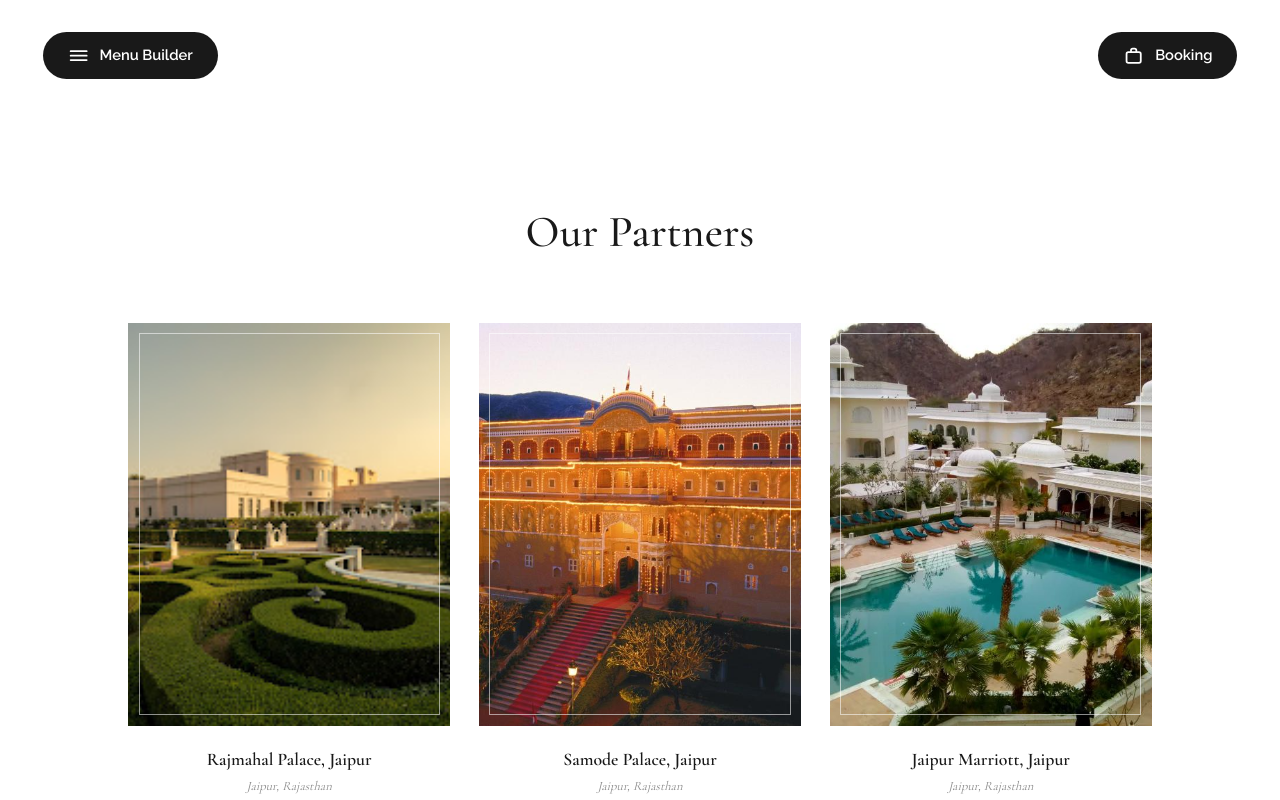
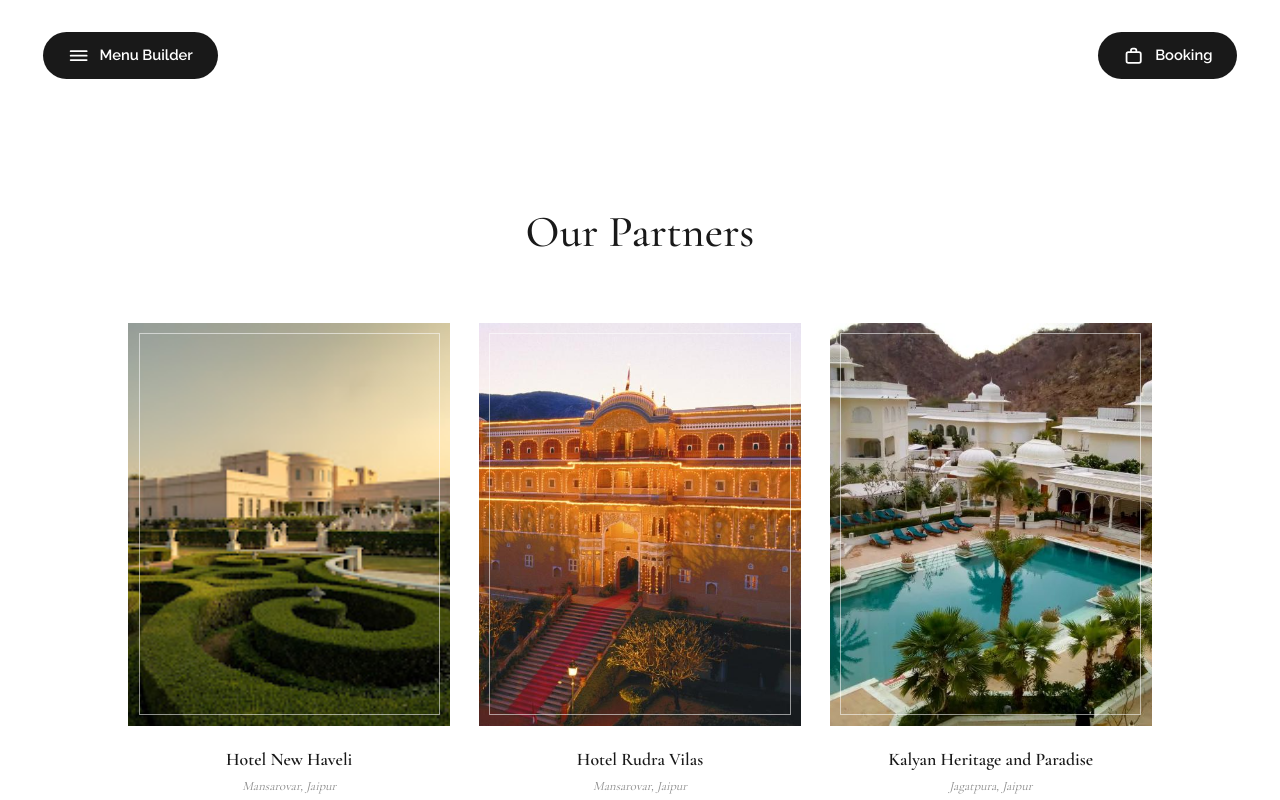
Before and after one commit to rhythmtaneja/raj-aangan, a Next.js app: page /venue/partners in a window 1280 px wide. Shown: the top 800 px of the page. Built offline with nearby package versions, Linux system fonts and the light colour scheme.

Commit message:
venue-partners

```diff
--- a/components/sections/venue/PartnersGridSection.tsx
+++ b/components/sections/venue/PartnersGridSection.tsx
@@ -25,36 +25,209 @@ const FRAME_COLOR = "rgba(255,255,255,0.55)";
 type Partner = {
   name: string;
   location: string;
-  rooms: number;
-  guests: number;
+  /** Free text — venues report rooms as "45", "55 + 25", "51+". */
+  rooms: string;
+  /** Free text — a range ("250–800") or "To be confirmed". */
+  guests: string;
   description: string;
   image: string;
   href?: string;
 };
 
+// ⚠️ PLACEHOLDER PHOTOS — every `image` below is one of the three stock partner
+// shots, cycled purely so the grid renders. Swap each one for the venue's real
+// photo when it arrives; nothing else on the card needs to change.
 export const PARTNERS: Partner[] = [
   {
-    name: "Rajmahal Palace, Jaipur",
-    location: "Jaipur, Rajasthan",
-    rooms: 50,
-    guests: 250,
-    description: "Set in the heart of Samode, this majestic destination combines royal heritage, natural beauty, and timeless elegance. With its stunning surroundings and regal ambiance, it creates the perfect backdrop for weddings, celebrations, and memorable occasions.",
+    name: "Hotel New Haveli",
+    location: "Mansarovar, Jaipur",
+    rooms: "55 + 25",
+    guests: "250–800",
+    description: "A versatile Jaipur wedding destination with elegant banquet spaces and expansive outdoor lawns, ideal for weddings, receptions, and memorable multi-function celebrations.",
     image: "/images/partner-rajmahal.jpg",
   },
   {
-    name: "Samode Palace, Jaipur",
-    location: "Jaipur, Rajasthan",
-    rooms: 50,
-    guests: 250,
-    description: "Set in the heart of Samode, this majestic destination combines royal heritage, natural beauty, and timeless elegance. With its stunning surroundings and regal ambiance, it creates the perfect backdrop for weddings, celebrations, and memorable occasions.",
+    name: "Hotel Rudra Vilas",
+    location: "Mansarovar, Jaipur",
+    rooms: "45",
+    guests: "300",
+    description: "A royal-style wedding destination combining comfortable guest accommodation with a magnificent lawn, royal banquet hall, and dedicated spaces for intimate wedding functions.",
     image: "/images/partner-samode.jpg",
   },
   {
-    name: "Jaipur Marriott, Jaipur",
-    location: "Jaipur, Rajasthan",
-    rooms: 50,
-    guests: 250,
-    description: "Set in the heart of Samode, this majestic destination combines royal heritage, natural beauty, and timeless elegance. With its stunning surroundings and regal ambiance, it creates the perfect backdrop for weddings, celebrations, and memorable occasions.",
+    name: "Kalyan Heritage and Paradise",
+    location: "Jagatpura, Jaipur",
+    rooms: "24",
+    guests: "300–2,000",
+    description: "A heritage-inspired Jaipur destination featuring landscaped gardens, banquet facilities, and comfortable accommodation, creating an elegant setting for weddings and celebrations.",
+    image: "/images/partner-marriott.jpg",
+  },
+  {
+    name: "The Andaaj Bagh",
+    location: "Jagatpura, Jaipur",
+    rooms: "36",
+    guests: "500–700",
+    description: "A spacious wedding destination near Jaipur Airport, offering a large lawn and banquet setting designed for grand weddings, receptions, and social celebrations.",
+    image: "/images/partner-rajmahal.jpg",
+  },
+  {
+    name: "Varmala Resort and Banquet",
+    location: "Jagatpura, Jaipur",
+    rooms: "75",
+    guests: "1,000–1,200",
+    description: "A destination-wedding resort combining generous banquet and lawn spaces with guest accommodation, making it well suited to large weddings and multi-day celebrations.",
+    image: "/images/partner-samode.jpg",
+  },
+  {
+    name: "Atlantics Luxury Banquet",
+    location: "Sitapura, Jaipur",
+    rooms: "2",
+    guests: "To be confirmed",
+    description: "A Jaipur banquet destination included in the Raj Aangan venue network, suited to celebrations and events. Guest capacity should be confirmed directly with the venue.",
+    image: "/images/partner-marriott.jpg",
+  },
+  {
+    name: "Chandan Van",
+    location: "Sitapura, Jaipur",
+    rooms: "2",
+    guests: "1,500–4,500",
+    description: "A large-format Jaipur event destination with expansive lawns and a substantial indoor hall, designed to accommodate grand weddings and high-guest-count celebrations.",
+    image: "/images/partner-rajmahal.jpg",
+  },
+  {
+    name: "JJ Valley Hotel",
+    location: "Mansarovar, Jaipur",
+    rooms: "26",
+    guests: "100–1,500",
+    description: "A comfortable Mansarovar wedding hotel with guest accommodation, an expansive outdoor lawn, and an indoor banquet space for weddings and pre-wedding functions.",
+    image: "/images/partner-samode.jpg",
+  },
+  {
+    name: "Harika Bagh Hotel & Resort",
+    location: "Jagatpura, Jaipur",
+    rooms: "51+",
+    guests: "500–1,000",
+    description: "A luxury wedding resort blending landscaped lawns, spacious banquet halls, guest accommodation, and complete event support for intimate ceremonies and grand celebrations.",
+    image: "/images/partner-marriott.jpg",
+  },
+  {
+    name: "The Victoria Palace",
+    location: "Mansarovar, Jaipur",
+    rooms: "35",
+    guests: "200–750",
+    description: "A Mansarovar wedding venue combining an air-conditioned banquet hall, outdoor lawn, and guest accommodation for weddings, receptions, and social celebrations.",
+    image: "/images/partner-rajmahal.jpg",
+  },
+  {
+    name: "Alankara Hotel & Resorts",
+    location: "Dholai, Jaipur",
+    rooms: "80",
+    guests: "600–1,000",
+    description: "A contemporary luxury resort blending European-inspired architecture with lush lawns, a grand banquet hall, poolside spaces, and 80 rooms for destination-style weddings.",
+    image: "/images/partner-samode.jpg",
+  },
+  {
+    name: "Maan Palace",
+    location: "Jaipur",
+    rooms: "70",
+    guests: "500–2,000",
+    description: "A large Jaipur wedding property featuring a grand lawn, multiple indoor halls, and extensive guest accommodation, suited to both intimate functions and large celebrations.",
+    image: "/images/partner-marriott.jpg",
+  },
+  {
+    name: "Anant Mahal",
+    location: "Mansarovar, Jaipur",
+    rooms: "100",
+    guests: "750–1,500",
+    description: "A royal-style Jaipur wedding property with expansive lawns, banquet spaces, poolside options, and approximately 100 guest rooms for elegant multi-function celebrations.",
+    image: "/images/partner-rajmahal.jpg",
+  },
+  {
+    name: "The Gopal Bagh Resort",
+    location: "Mansarovar, Jaipur",
+    rooms: "60",
+    guests: "200–850",
+    description: "A wedding-focused resort designed for elegant celebrations, offering a destination-style setting with guest accommodation and event spaces for intimate and larger gatherings.",
+    image: "/images/partner-samode.jpg",
+  },
+  {
+    name: "Hari Van – A Royal Wedding Destination",
+    location: "Sanganer, Jaipur",
+    rooms: "60",
+    guests: "350–1,500",
+    description: "A grand royal wedding destination featuring multiple banquet halls, an expansive lawn, guest accommodation, and event facilities for large-scale multi-function celebrations.",
+    image: "/images/partner-marriott.jpg",
+  },
+  {
+    name: "Khanaram Paradise",
+    location: "Mansarovar, Jaipur",
+    rooms: "15",
+    guests: "To be confirmed",
+    description: "A Jaipur venue included in the Raj Aangan partner network. It offers a dedicated setting for celebrations, with guest capacity to be confirmed directly before publishing.",
+    image: "/images/partner-rajmahal.jpg",
+  },
+  {
+    name: "Ganesh Bagh Marriage Hall",
+    location: "Mansarovar, Jaipur",
+    rooms: "6",
+    guests: "250–2,000",
+    description: "A large Jaipur marriage venue with an expansive lawn and indoor hall, suited to sizeable weddings, receptions, and social celebrations.",
+    image: "/images/partner-samode.jpg",
+  },
+  {
+    name: "Eden Garden & Resorts",
+    location: "Mansarovar, Jaipur",
+    rooms: "25",
+    guests: "250–2,000",
+    description: "A versatile Jaipur resort offering a grand lawn, banquet space, poolside setting, and guest accommodation for residential weddings and multi-function celebrations.",
+    image: "/images/partner-marriott.jpg",
+  },
+  {
+    name: "Kasturi Bagh – The Luxury Wedding Resort",
+    location: "Jagatpura, Jaipur",
+    rooms: "50",
+    guests: "200–2,000",
+    description: "A luxury wedding destination with spacious lawns, a large air-conditioned banquet hall, guest accommodation, and ample space for grand celebrations.",
+    image: "/images/partner-rajmahal.jpg",
+  },
+  {
+    name: "Abhaneri",
+    location: "Jagatpura, Jaipur",
+    rooms: "2",
+    guests: "To be confirmed",
+    description: "A heritage-oriented wedding venue in Jagatpura offering an intimate setting for celebrations. Guest capacity should be confirmed directly with the venue.",
+    image: "/images/partner-samode.jpg",
+  },
+  {
+    name: "FabHotel Prime Viona",
+    location: "Mansarovar, Jaipur",
+    rooms: "22",
+    guests: "To be confirmed",
+    description: "A hotel property in Mansarovar offering guest accommodation and standard hospitality facilities. Dedicated wedding capacity should be confirmed with the property.",
+    image: "/images/partner-marriott.jpg",
+  },
+  {
+    name: "Royal Crystal Resort",
+    location: "Mansarovar, Jaipur",
+    rooms: "32",
+    guests: "500–1,500",
+    description: "A spacious Dholai wedding resort with a large lawn, banquet hall, and 32 guest rooms, suited to grand weddings and destination-style celebrations.",
+    image: "/images/partner-rajmahal.jpg",
+  },
+  {
+    name: "Aura Banquet",
+    location: "Mansarovar, Jaipur",
+    rooms: "4",
+    guests: "To be confirmed",
+    description: "A dedicated Jaipur banquet venue included in the Raj Aangan partner network, suitable for celebrations and events. Guest capacity should be confirmed before publishing.",
+    image: "/images/partner-samode.jpg",
+  },
+  {
+    name: "Crown Heavens",
+    location: "Jaisinghpura, Jaipur",
+    rooms: "90+",
+    guests: "To be confirmed",
+    description: "A Jaipur venue included in the Raj Aangan partner network, offering a destination setting for celebrations. Guest capacity should be confirmed directly with the venue.",
     image: "/images/partner-marriott.jpg",
   },
 ];
@@ -76,7 +249,9 @@ export default function PartnersGridSection() {
 
       <div className="mx-auto grid w-full max-w-6xl grid-cols-1 gap-x-8 gap-y-16 md:grid-cols-3">
         {PARTNERS.map((p) => (
-          <Reveal key={p.name}>
+          // h-full on both layers so every card in a row shares the row height
+          // and the "View Property" pills line up despite uneven descriptions.
+          <Reveal key={p.name} className="h-full">
             <PartnerCard {...p} />
           </Reveal>
         ))}
@@ -87,8 +262,8 @@ export default function PartnersGridSection() {
 
 function PartnerCard({ name, location, rooms, guests, description, image, href = "#" }: Partner) {
   return (
-    <div className="flex flex-col">
-      <div className={`group relative ${CARD_ASPECT} w-full overflow-hidden`}>
+    <div className="flex h-full flex-col">
+      <div className={`group relative ${CARD_ASPECT} w-full shrink-0 overflow-hidden`}>
         <Image
           src={image}
           alt={name}
@@ -117,14 +292,14 @@ function PartnerCard({ name, location, rooms, guests, description, image, href =
       </p>
 
       {/* Capacity stats row */}
-      <div className="mt-4 flex items-center justify-between px-4 text-[clamp(0.9rem,1vw,0.875rem)]">
+      <div className="mt-4 flex items-center justify-between gap-3 px-4 text-[clamp(0.9rem,1vw,0.875rem)]">
         <div className="flex items-center gap-2">
-          <BedIcon className="h-5 w-5" />
-          <span>{rooms}</span>
+          <BedIcon className="h-5 w-5 shrink-0" />
+          <span className="whitespace-nowrap">{rooms}</span>
         </div>
         <div className="flex items-center gap-2">
-          <PeopleIcon className="h-5 w-5" />
-          <span>{guests}</span>
+          <PeopleIcon className="h-5 w-5 shrink-0" />
+          <span className="whitespace-nowrap">{guests}</span>
         </div>
       </div>
 
@@ -135,7 +310,8 @@ function PartnerCard({ name, location, rooms, guests, description, image, href =
         {description}
       </p>
 
-      <div className="mt-6 flex justify-center">
+      {/* mt-auto pins the pill to the bottom of the equal-height card */}
+      <div className="mt-auto flex justify-center pt-6">
         <CircleButton
           href={href}
           circleColor="#191919"
```
